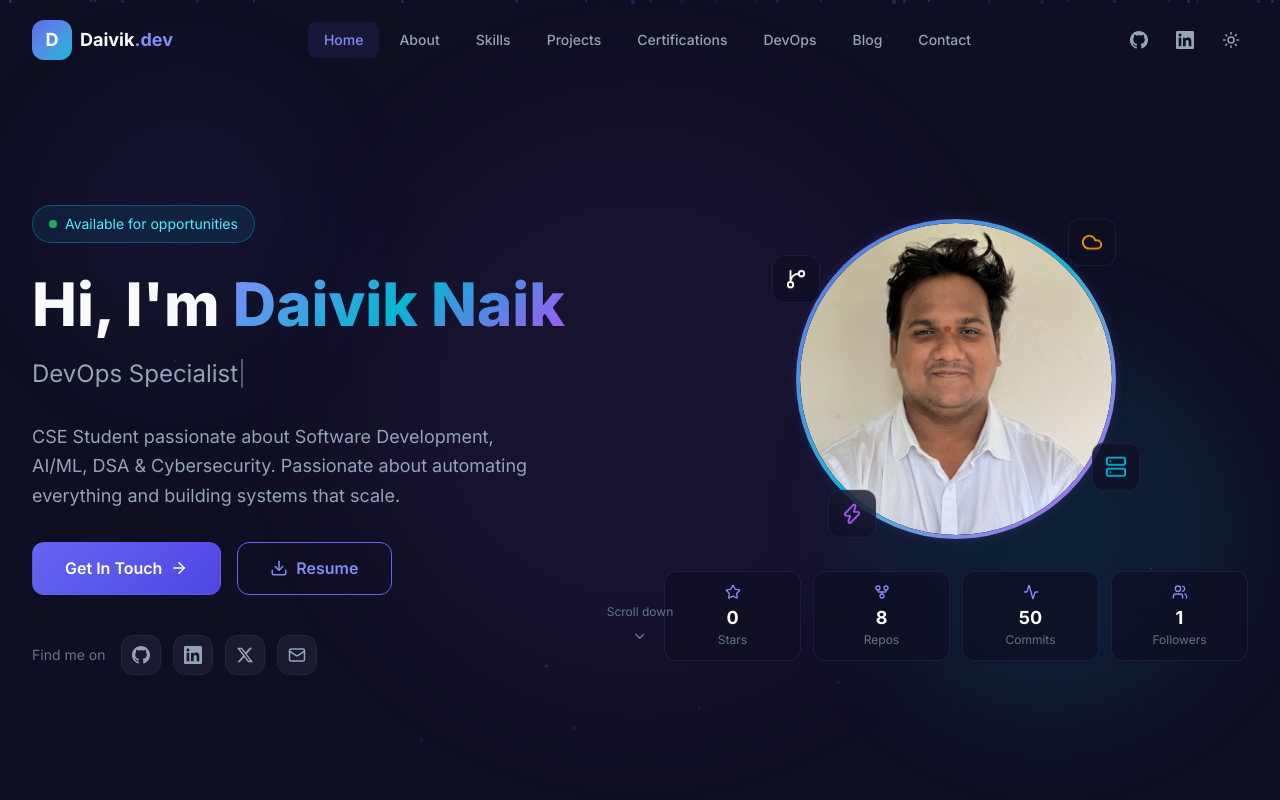
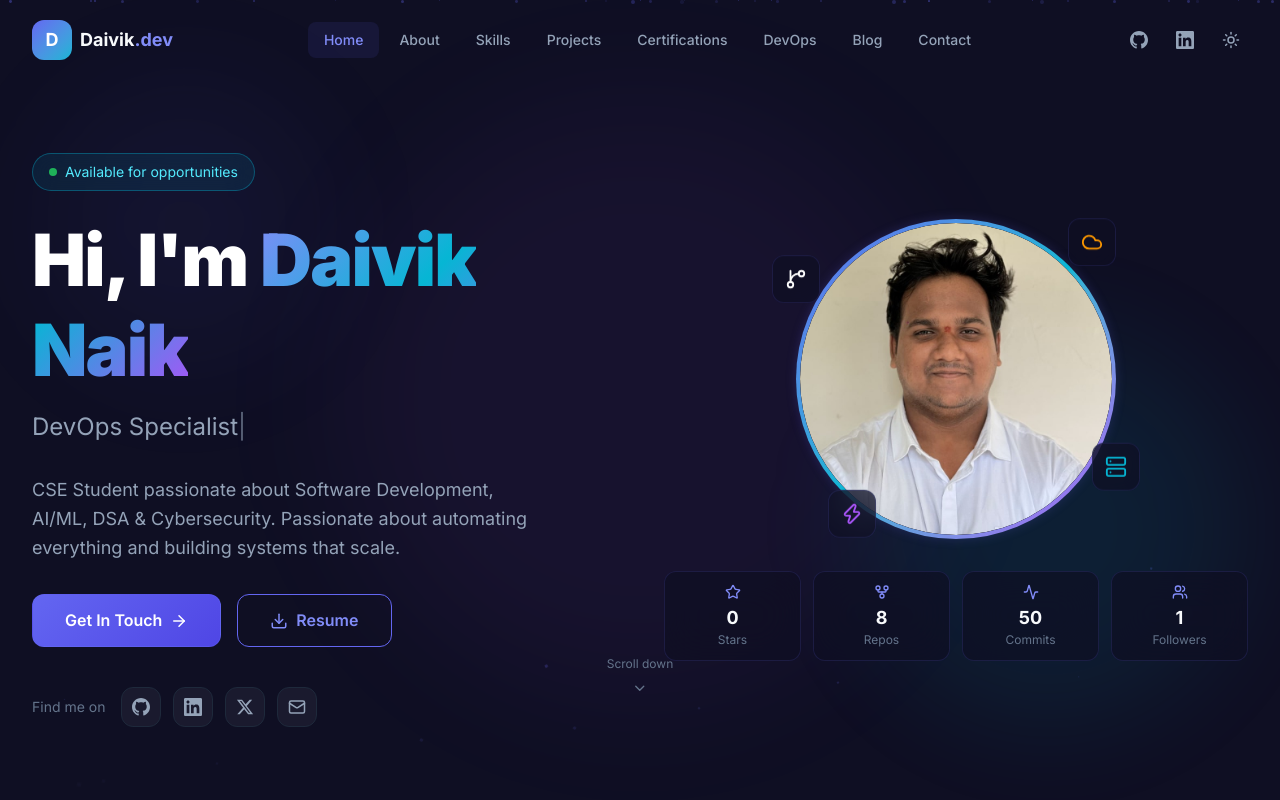
Before and after one commit to daiviknaik23/portfolio-devops, a React (Vite) app: page / in a window 1280 px wide. Shown: the top 800 px of the page. Built offline with nearby package versions, Linux system fonts and the light colour scheme.

Commit message:
improved homepage heading typography

```diff
--- a/src/pages/HomePage.jsx
+++ b/src/pages/HomePage.jsx
@@ -56,7 +56,7 @@
               Available for opportunities
             </motion.div>
 
-            <h1 className="text-4xl sm:text-5xl lg:text-6xl font-extrabold leading-tight mb-4">
+            <h1 className="text-5xl sm:text-6xl lg:text-7xl font-black leading-tight mb-4 tracking-tight text-white">
               Hi, I'm{' '}
               <span className="text-gradient">Daivik Naik</span>
             </h1>
```
